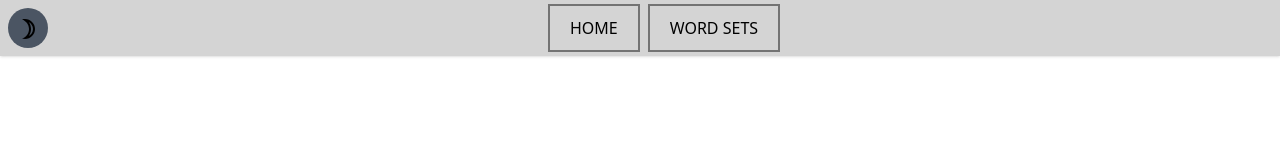
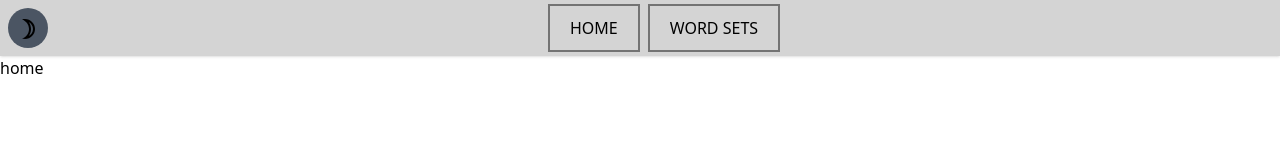
Before and after one commit to AdamTyran/UltimateFlashcards, a React (Create React App) app in the folder frontend/: page / in a window 1280 px wide. Shown: the top 160 px of the page. Built offline with nearby package versions, Linux system fonts and the light colour scheme.

Commit message:
initialised Main and Home pages

```diff
--- a/frontend/src/App.tsx
+++ b/frontend/src/App.tsx
@@ -1,5 +1,6 @@
 import { useState } from "react";
 import Navbar from "./components/navbar/Navbar";
+import Main from "./pages/main/Main";
 
 function App() {
   const [darkMode, setDarkMode] = useState<boolean>(false);
@@ -13,6 +14,7 @@ function App() {
     <div className={`${darkMode && "dark"}`}>
       <div className="h-screen w-screen bg-white dark:bg-gray-700">
         <Navbar darkMode={darkMode} toggleDarkMode={toggleDarkMode} />
+        <Main />
       </div>
     </div>
   );
--- a/frontend/src/index.tsx
+++ b/frontend/src/index.tsx
@@ -2,12 +2,20 @@ import React from "react";
 import ReactDOM from "react-dom/client";
 import "./index.css";
 import App from "./App";
+import { createBrowserRouter, RouterProvider } from "react-router-dom";
+
+const router = createBrowserRouter([
+  {
+    path: "/",
+    element: <App />,
+  },
+]);
 
 const root = ReactDOM.createRoot(
   document.getElementById("root") as HTMLElement
 );
 root.render(
   <React.StrictMode>
-    <App />
+    <RouterProvider router={router}></RouterProvider>
   </React.StrictMode>
 );
--- /dev/null
+++ b/frontend/src/pages/home/Home.tsx
@@ -0,0 +1,7 @@
+import React from "react";
+
+const Home = () => {
+  return <div>home</div>;
+};
+
+export default Home;
--- /dev/null
+++ b/frontend/src/pages/main/Main.tsx
@@ -0,0 +1,15 @@
+import React from "react";
+import { Route, Routes } from "react-router-dom";
+import Home from "../home/Home";
+
+const Main = () => {
+  return (
+    <div>
+      <Routes>
+        <Route path="/" element={<Home />}></Route>
+      </Routes>
+    </div>
+  );
+};
+
+export default Main;
```
